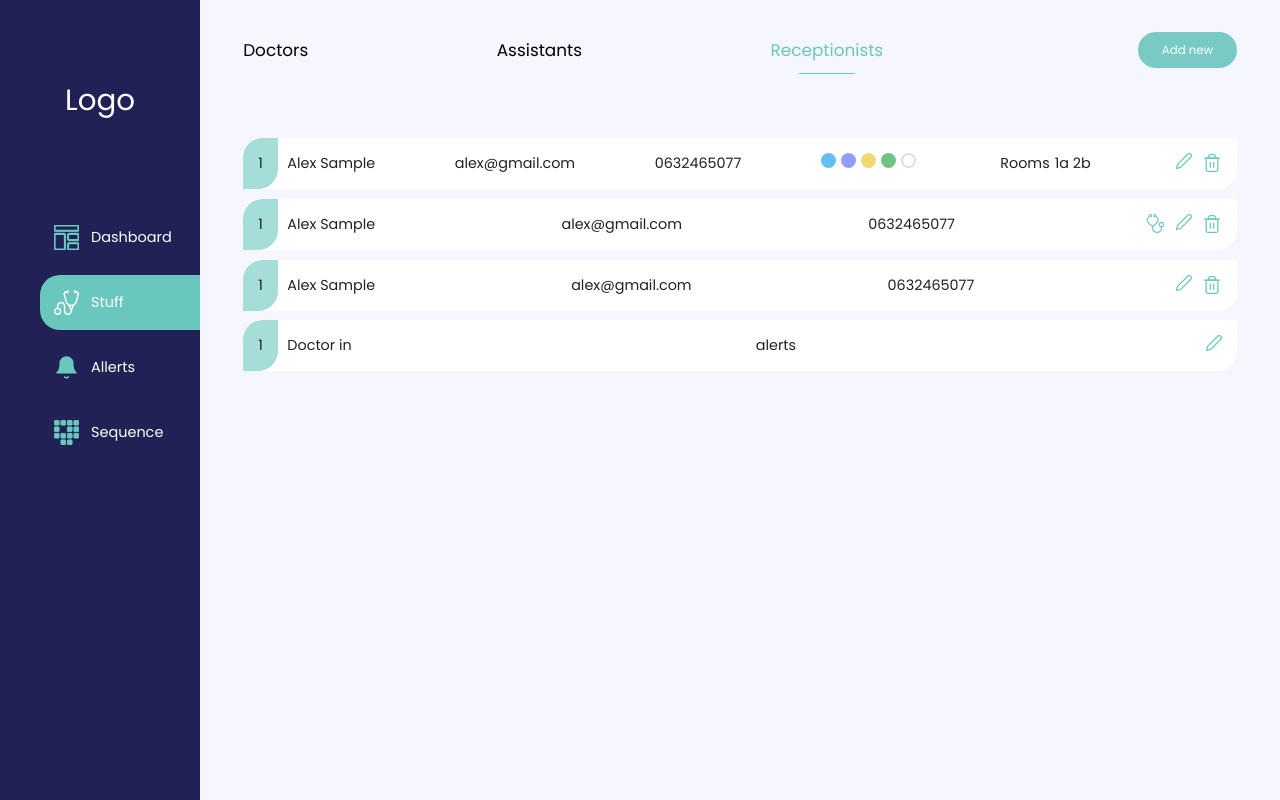
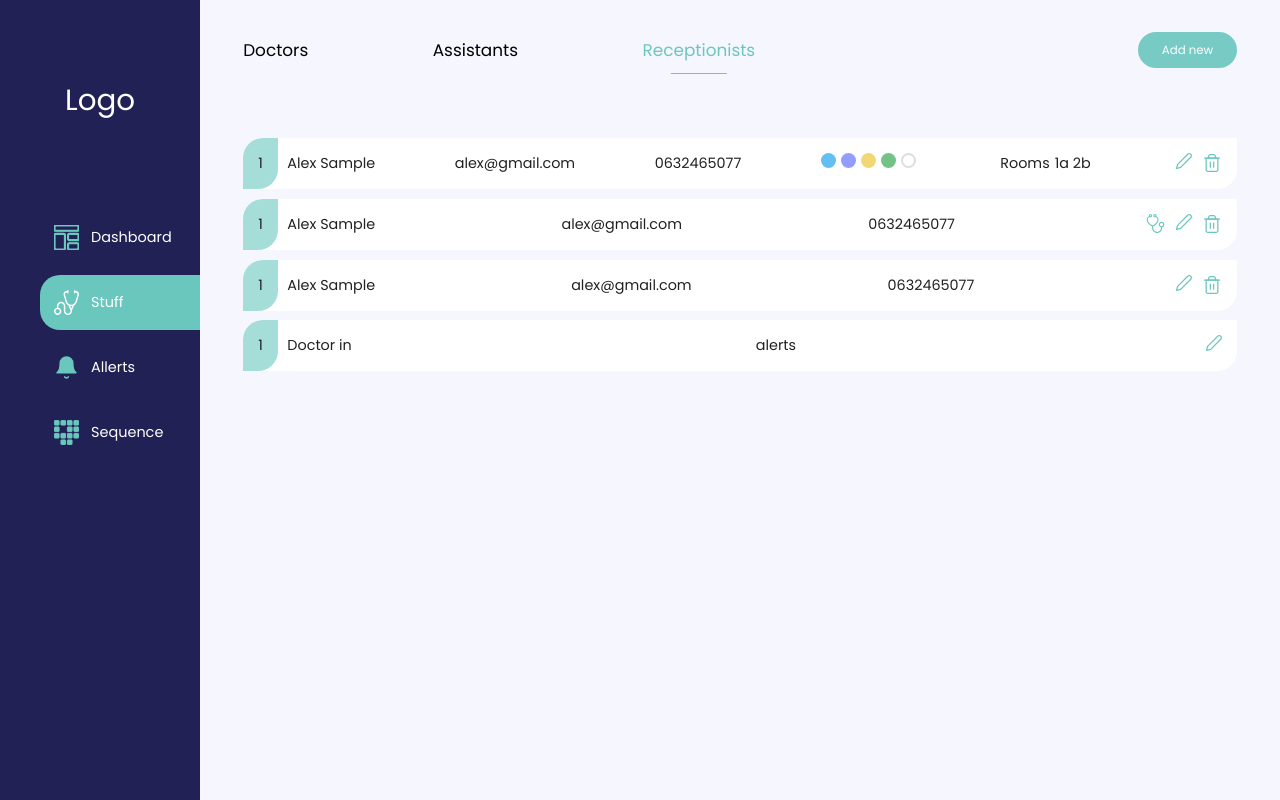
Before and after one commit to Slavik-Da/HOAPITAL-REACT-APP-WEB, a React app: page /dashboard in a window 1280 px wide. Both pictures are taken after a click on the item "Stuff". Built offline with nearby package versions, Linux system fonts and the light colour scheme.

Commit message:
Stuff tabs button bug fixed(when navbar opened)

```diff
--- a/src/pages/Stuff/scss/Stuff.scss
+++ b/src/pages/Stuff/scss/Stuff.scss
@@ -8,7 +8,6 @@
         display: flex;
         justify-content: space-between;
         align-items: center;
-
         &__add-new-btn{
             line-height: 24px;
             padding: .5em 2em;
@@ -18,7 +17,7 @@
             display: flex;
             justify-content: space-between;
             width: 40%;
-            min-width: 50vw;
+            min-width: 40vw;
 
             &__tab{
                 &_active {
```
